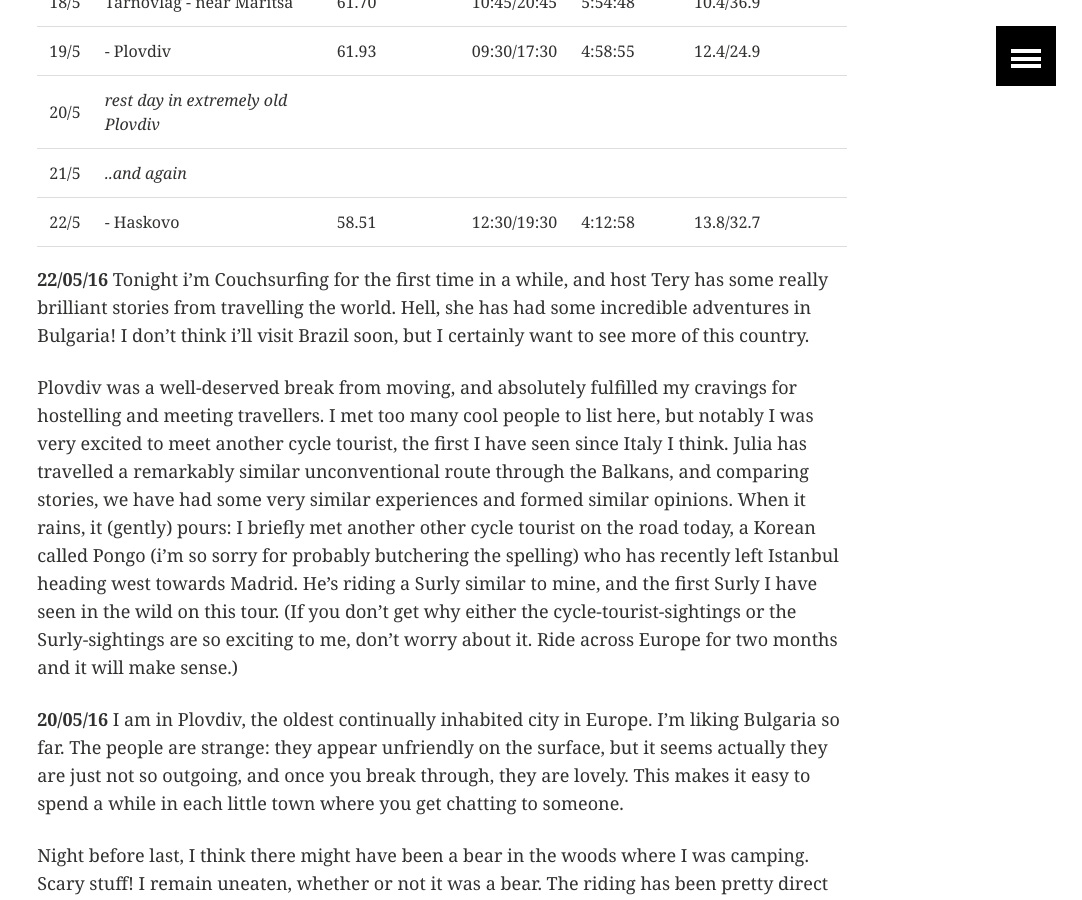
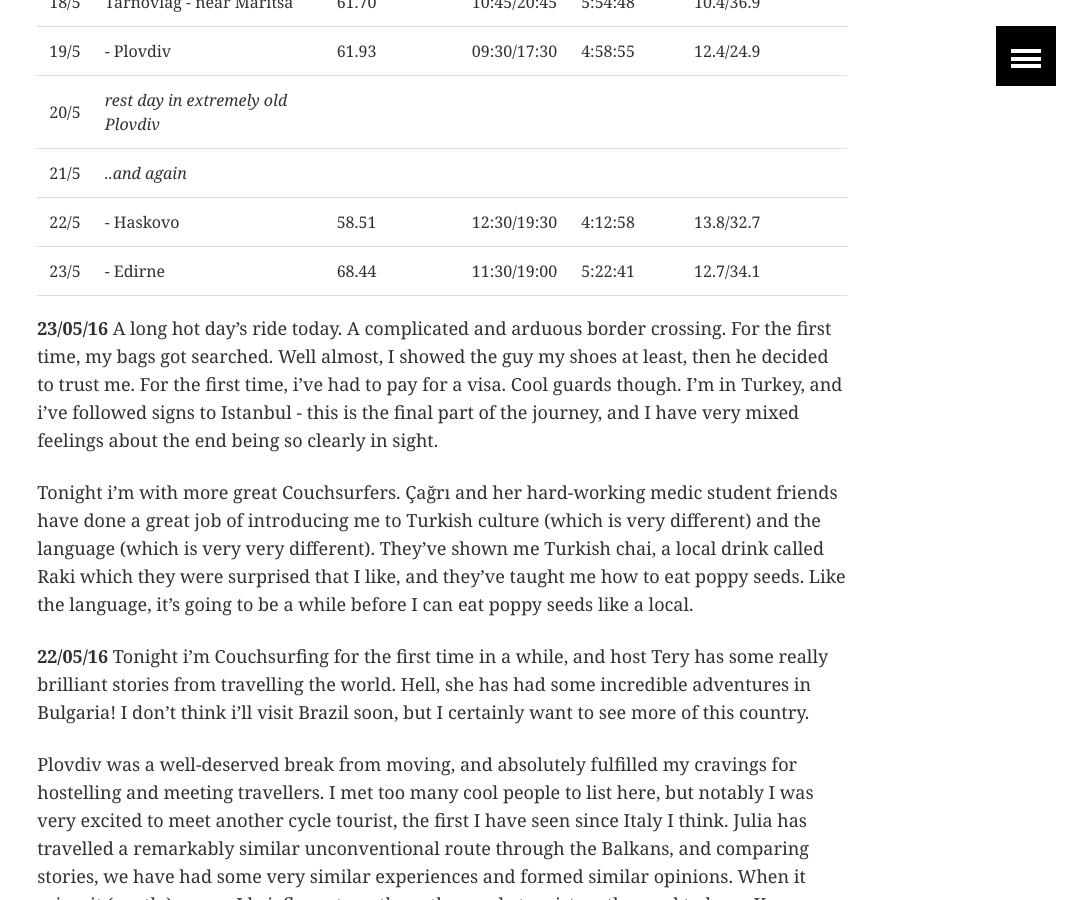
Before and after one commit to ArthurStart/git-blog, a Jekyll site: the page built from _posts/touring/2016-03-24-Quick-Update.md, in a window 1280 px wide and 900 px high, scrolled down 528 px. Shown: the whole window, without its empty margins (198-1280 px from the left). Built offline with Jekyll 4.4.1, drawn with Linux system fonts in a browser that asks for light colours; comment, search, counter and statistics services are not loaded.

Commit message:
Update from Edirne

```diff
--- a/_posts/touring/2016-03-24-Quick-Update.md
+++ b/_posts/touring/2016-03-24-Quick-Update.md
@@ -20,6 +20,12 @@ Days 56 to the present, on the road.
 | 20/5 | *rest day in extremely old Plovdiv* |
 | 21/5 | *..and again* |
 | 22/5 | - Haskovo       | 58.51 | 12:30/19:30 | 4:12:58 | 13.8/32.7 |
+| 23/5 | - Edirne        | 68.44 | 11:30/19:00 | 5:22:41 | 12.7/34.1 |
+
+**23/05/16**
+A long hot day's ride today. A complicated and arduous border crossing. For the first time, my bags got searched. Well almost, I showed the guy my shoes at least, then he decided to trust me. For the first time, i've had to pay for a visa. Cool guards though. I'm in Turkey, and i've followed signs to Istanbul - this is the final part of the journey, and I have very mixed feelings about the end being so clearly in sight.
+
+Tonight i'm with more great Couchsurfers. Çağrı and her hard-working medic student friends have done a great job of introducing me to Turkish culture (which is very different) and the language (which is very very different). They've shown me Turkish chai, a local drink called Raki which they were surprised that I like, and they've taught me how to eat poppy seeds. Like the language, it's going to be a while before I can eat poppy seeds like a local.
 
 **22/05/16**
 Tonight i'm Couchsurfing for the first time in a while, and host Tery has some really brilliant stories from travelling the world. Hell, she has had some incredible adventures in Bulgaria! I don't think i'll visit Brazil soon, but I certainly want to see more of this country.
```
